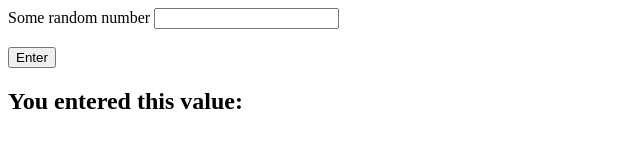
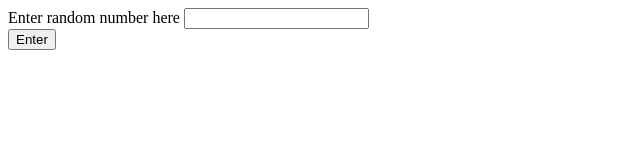
Before and after one commit to mcant205-ship-it/info654, a plain HTML site: page week10/index.html in a window 1280 px wide. Both pictures are taken after a click on the button "Enter". Shown: the whole page, without its empty margins (0-640 px from the left). Drawn offline with Linux system fonts and the light colour scheme.

Commit message:
index.html

```diff
--- a/week10/index.html
+++ b/week10/index.html
@@ -6,15 +6,15 @@
     <meta name="viewport" content="width=device-width, initial-scale=1.0">
     <title>Button</title>
 </head>
-<label for="randomnumber">Some random number</label>
-    <input id="randomnumber" type="number" ><br><br>
-    <button type="button" onclick="myFunction()">Enter</button>
+<label for="randomnumber">Enter random number here</label>
+    <input id="randomnumber" type="number" ><br>
+    <button type="button" onclick="myfunction()">Enter</button>
     <h2 id="demo"></h2>
 
     <script>
-    function myFunction() {
-        let x = document.getElementById("randomnumber").value;
-        document.getElementById("demo").innerHTML = "You entered this value: " + x;
+    function myfunction() {
+        let x = document.getelementbyid("randomnumber").value;
+        document.getelementbyid("demo").innerHTML = "Great job, you entered this value: " + x;
     }
     </script>
 </body>
```
